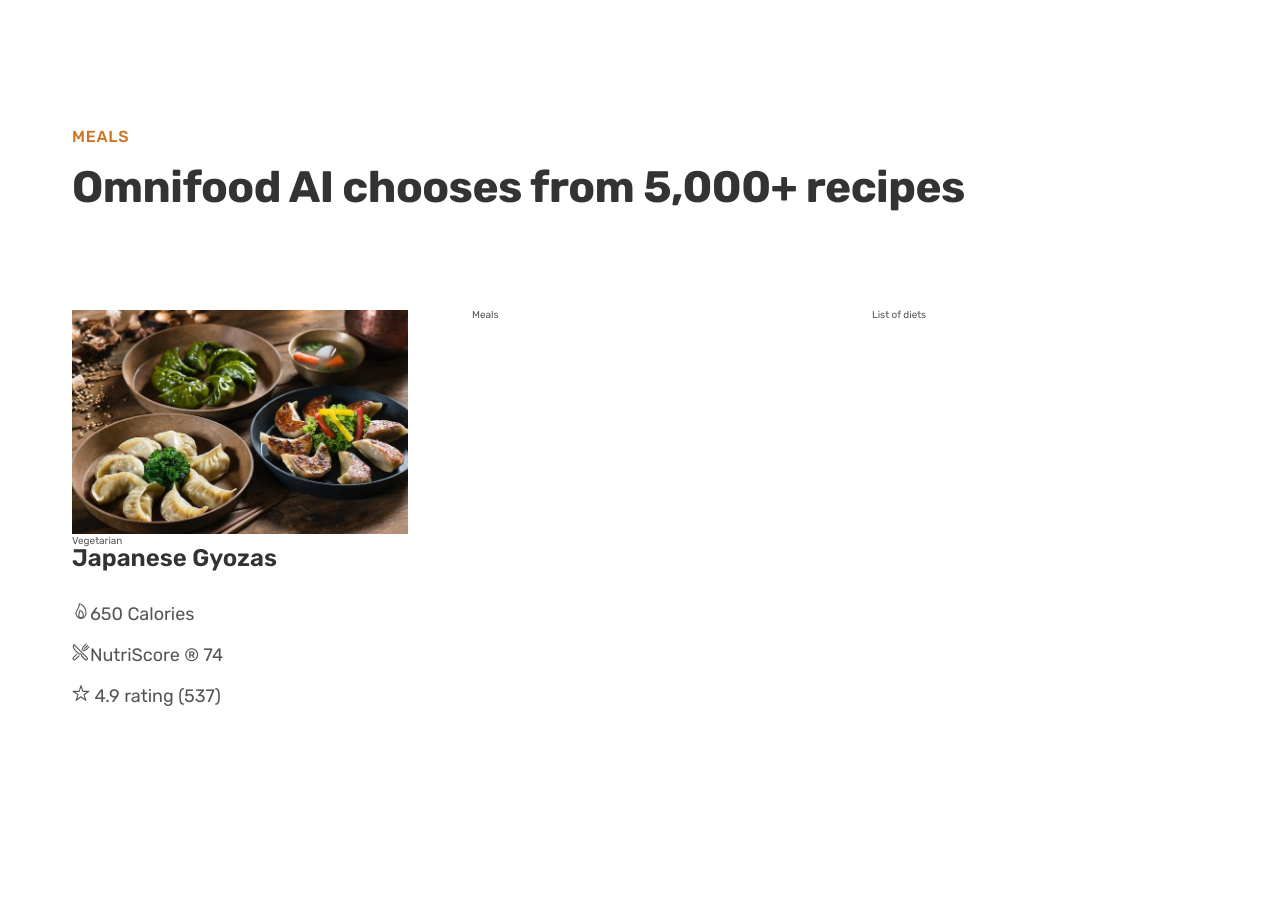
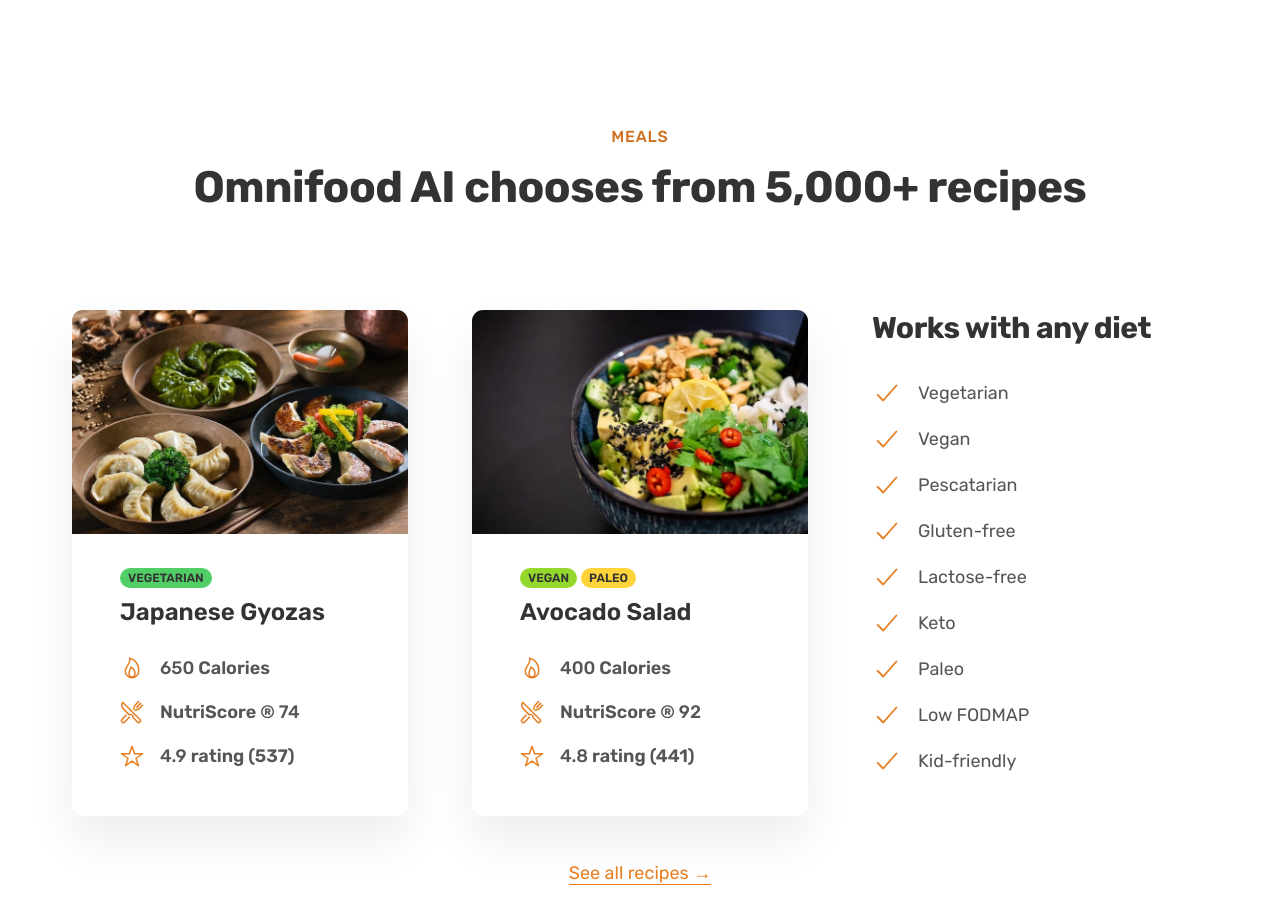
Before and after one commit to nms2811/Omnifood, a plain HTML site: page index.html in a window 1280 px wide. Shown: the part 2580-3501 px from the top of the page. Before the commit the page ends 3381 px from the top, so only its background shows below. Drawn offline with nearby package versions, Linux system fonts and the light colour scheme.

Commit message:
Updated the meal section

```diff
--- a/css/general.css
+++ b/css/general.css
@@ -35,6 +35,7 @@ Paragraph default:1.6
 
 ---06 BORDER-RADIUS
 Default: 9px;
+Medium: 11px;
 
 ---07 SPACING SYSTEM(px)
 2 / 4 / 8 / 12 / 16 / 24 / 32 / 48 / 64 / 80 / 96 / 128
@@ -62,6 +63,27 @@ body {
 /* *********************** */
 /* GENERAL REUSABLE COMPONENTS */
 /* *********************** */
+.grid {
+  display: grid;
+  column-gap: 6.4rem;
+  row-gap: 9.6rem;
+}
+
+.grid--2-cols {
+  grid-template-columns: repeat(2, 1fr);
+}
+
+.grid--3-cols {
+  grid-template-columns: repeat(3, 1fr);
+}
+.grid--4-cols {
+  grid-template-columns: repeat(4, 1fr);
+}
+
+.grid--center-v {
+  align-items: center;
+}
+
 .heading-primary,
 .heading-secondary,
 .heading-tertiary {
@@ -110,7 +132,7 @@ body {
   padding: 1.6rem 3.2rem;
   border-radius: 9px;
   /* put transition on original "state */
-  transition: background-color 0.3s;
+  transition: all 0.3s;
 }
 
 .btn--full:link,
@@ -139,8 +161,27 @@ body {
   box-shadow: inset 0 0 0 3px #fff;
 }
 
+.link:link,
+.link:visited {
+  display: inline-block;
+  color: #e67e22;
+  text-decoration: none;
+  border-bottom: 1px solid currentColor;
+  padding-bottom: 2px;
+  transition: all 0.3s;
+}
+
+.link:hover,
+.link:active {
+  color: #cf711f;
+  border-bottom: 1px solid transparent;
+}
+
 .margin-right-sm {
   margin-right: 1.6rem !important;
+}
+.margin-bottom-md {
+  margin-bottom: 4.8rem !important;
 }
 
 .container {
@@ -150,23 +191,10 @@ body {
   margin: 0 auto;
 }
 
-.grid {
-  display: grid;
-  column-gap: 6.4rem;
-  row-gap: 9.6rem;
+.center-text {
+  text-align: center;
 }
 
-.grid--2-cols {
-  grid-template-columns: repeat(2, 1fr);
+strong {
+  font-weight: 500;
 }
-
-.grid--3-cols {
-  grid-template-columns: repeat(3, 1fr);
-}
-.grid--4-cols {
-  grid-template-columns: repeat(4, 1fr);
-}
-
-.grid--center-v {
-  align-items: center;
-}
--- a/css/style.css
+++ b/css/style.css
@@ -144,7 +144,7 @@
 }
 
 /* *********************** */
-/* HOW IT WORKS SECTION */
+/* Featured-in SECTION */
 /* *********************** */
 
 .section-how {
@@ -209,6 +209,29 @@
   padding: 9.6rem 0;
 }
 
+.meal {
+  box-shadow: 0 2.4rem 4.8rem rgba(0, 0, 0, 0.075);
+  border-radius: 11px;
+  overflow: hidden;
+  transition: all 0.4s;
+}
+
+.meal:hover {
+  transform: translateY(-1.2rem);
+  box-shadow: 0 3.2rem 6.4rem rgba(0, 0, 0, 0.06);
+}
+
+.meal-content {
+  padding: 3.2rem 4.8rem 4.8rem 4.8rem;
+  font-weight: 600;
+}
+
+.meal-tags {
+  margin-bottom: 1.2rem;
+  display: flex;
+  gap: 0.4rem;
+}
+
 .meal-title {
   font-size: 2.4rem;
   color: #333;
@@ -225,8 +248,62 @@
 
 .meal-attribute {
   font-size: 1.8rem;
+  display: flex;
+  align-items: center;
+  gap: 1.6rem;
+}
+
+.meal-icon {
+  height: 2.4rem;
+  width: 2.4rem;
+  color: #e67e22;
 }
 
 .meal-img {
   width: 100%;
 }
+
+.tag {
+  display: inline-block;
+  padding: 0.4rem 0.8rem;
+  font-size: 1.2rem;
+  text-transform: uppercase;
+  background-color: #51cf66;
+  color: #333;
+  border-radius: 100px;
+}
+
+.tag--vegetarian {
+  background-color: #51cf66;
+}
+.tag--vegan {
+  background-color: #94d82d;
+}
+.tag--paleo {
+  background-color: #ffd43b;
+}
+
+.all-recipes {
+  text-align: center;
+  font-size: 1.8rem;
+}
+
+.list {
+  list-style: none;
+  display: flex;
+  flex-direction: column;
+  gap: 1.6rem;
+}
+
+.list-item {
+  font-size: 1.8rem;
+  display: flex;
+  align-items: center;
+  gap: 1.6rem;
+}
+
+.list-icon {
+  width: 3rem;
+  height: 3rem;
+  color: #e67e22;
+}
--- a/index.html
+++ b/index.html
@@ -162,39 +162,121 @@
       </section>
 
       <section class="section-meals">
-        <div class="container">
+        <div class="container center-text">
           <span class="subheading">Meals</span>
           <h2 class="heading-secondary">
             Omnifood AI chooses from 5,000+ recipes
           </h2>
         </div>
 
-        <div class="container grid grid--3-cols">
+        <div class="container grid grid--3-cols margin-bottom-md">
           <div class="meal">
             <img
               src="img/meals/meal-1.jpg"
               class="meal-img"
               alt="Japanese Gyozas"
             />
-            <span class="tag">Vegetarian </span>
-            <p class="meal-title">Japanese Gyozas</p>
-            <ul class="meal-attributes">
-              <li class="meal-attribute">
-                <ion-icon name="flame-outline"></ion-icon
-                ><span>650 Calories</span>
+            <div class="meal-content">
+              <div class="meal-tags">
+                <span class="tag tag--vegetarian">Vegetarian </span>
+              </div>
+              <p class="meal-title">Japanese Gyozas</p>
+              <ul class="meal-attributes">
+                <li class="meal-attribute">
+                  <ion-icon class="meal-icon" name="flame-outline"></ion-icon
+                  ><span><strong>650</strong> Calories</span>
+                </li>
+                <li class="meal-attribute">
+                  <ion-icon
+                    class="meal-icon"
+                    name="restaurant-outline"
+                  ></ion-icon
+                  ><span>NutriScore &reg; <strong> 74 </strong> </span>
+                </li>
+                <li class="meal-attribute">
+                  <ion-icon class="meal-icon" name="star-outline"></ion-icon>
+                  <span><strong>4.9</strong> rating (537)</span>
+                </li>
+              </ul>
+            </div>
+          </div>
+
+          <div class="meal">
+            <img
+              src="img/meals/meal-2.jpg"
+              class="meal-img"
+              alt="Avocado Salad"
+            />
+            <div class="meal-content">
+              <div class="meal-tags">
+                <span class="tag tag--vegan">Vegan</span>
+                <span class="tag tag--paleo">Paleo</span>
+              </div>
+              <p class="meal-title">Avocado Salad</p>
+              <ul class="meal-attributes">
+                <li class="meal-attribute">
+                  <ion-icon class="meal-icon" name="flame-outline"></ion-icon
+                  ><span><strong>400</strong> Calories</span>
+                </li>
+                <li class="meal-attribute">
+                  <ion-icon
+                    class="meal-icon"
+                    name="restaurant-outline"
+                  ></ion-icon
+                  ><span>NutriScore &reg; <strong> 92 </strong> </span>
+                </li>
+                <li class="meal-attribute">
+                  <ion-icon class="meal-icon" name="star-outline"></ion-icon>
+                  <span><strong>4.8</strong> rating (441)</span>
+                </li>
+              </ul>
+            </div>
+          </div>
+
+          <div class="diets">
+            <h3 class="heading-tertiary">Works with any diet</h3>
+            <ul class="list">
+              <li class="list-item">
+                <ion-icon class="list-icon" name="checkmark-outline"></ion-icon>
+                <span>Vegetarian</span>
               </li>
-              <li class="meal-attribute">
-                <ion-icon name="restaurant-outline"></ion-icon
-                ><span>NutriScore &reg; 74</span>
+              <li class="list-item">
+                <ion-icon class="list-icon" name="checkmark-outline"></ion-icon>
+                <span>Vegan</span>
               </li>
-              <li class="meal-attribute">
-                <ion-icon name="star-outline"></ion-icon>
-                <span>4.9 rating (537)</span>
+              <li class="list-item">
+                <ion-icon class="list-icon" name="checkmark-outline"></ion-icon>
+                <span>Pescatarian</span>
+              </li>
+              <li class="list-item">
+                <ion-icon class="list-icon" name="checkmark-outline"></ion-icon>
+                <span>Gluten-free</span>
+              </li>
+              <li class="list-item">
+                <ion-icon class="list-icon" name="checkmark-outline"></ion-icon>
+                <span>Lactose-free</span>
+              </li>
+              <li class="list-item">
+                <ion-icon class="list-icon" name="checkmark-outline"></ion-icon>
+                <span>Keto</span>
+              </li>
+              <li class="list-item">
+                <ion-icon class="list-icon" name="checkmark-outline"></ion-icon>
+                <span>Paleo</span>
+              </li>
+              <li class="list-item">
+                <ion-icon class="list-icon" name="checkmark-outline"></ion-icon>
+                <span>Low FODMAP</span>
+              </li>
+              <li class="list-item">
+                <ion-icon class="list-icon" name="checkmark-outline"></ion-icon>
+                <span>Kid-friendly</span>
               </li>
             </ul>
           </div>
-          <div class="meal">Meals</div>
-          <div class="list">List of diets</div>
+        </div>
+        <div class="container all-recipes">
+          <a href="#" class="link">See all recipes &rarr;</a>
         </div>
       </section>
     </main>
```
